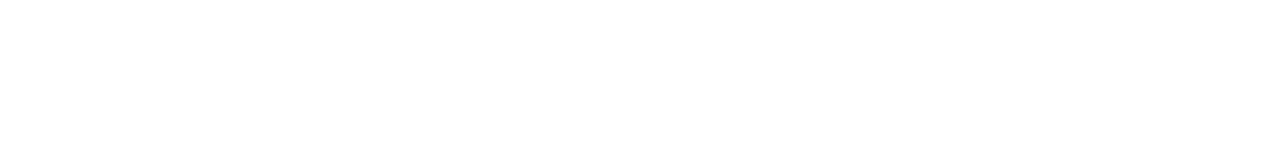
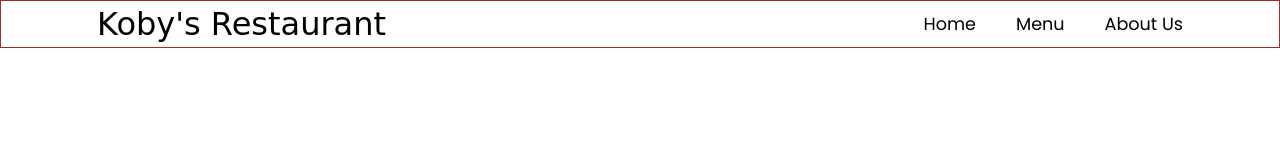
Before and after one commit to mark-akom/restaurant, a website built with webpack: page dist/index.html in a window 1280 px wide. Built offline with nearby package versions, Linux system fonts and the light colour scheme; a web font is replaced by a local one.

Commit message:
Added the structure for the nav bar and also styled it.

```diff
--- /dev/null
+++ b/src/home-styles.css
@@ -0,0 +1,45 @@
+/* font for the website use */
+
+
+@import url('https://fonts.googleapis.com/css2?family=Poppins:wght@400;600&family=Yuji+Hentaigana+Akebono&display=swap');
+
+* {
+    padding: 0;
+    margin: 0;
+    box-sizing: border-box;
+}
+
+body {
+    font-family: 'Poppins', sans-serif;
+}
+
+ul {
+    list-style: none;
+}
+
+/* styling of the navigation bar */
+
+.logo-text {
+    font-family: 'Yuji Hentaigana Akebono', cursive;
+    font-weight: 400;
+    font-size: 2em;
+}
+
+.nav-links {
+    display: flex;
+    align-items: center;
+    gap: 40px;
+}
+
+.nav-links li {
+    font-size: 1.1em;
+    font-weight: 400;
+}
+
+.top-navbar {
+    display: flex;
+    justify-content: space-between;
+    border: 1px solid brown;
+    align-items: center;
+    padding: 4px 96px;
+}
--- a/src/index.js
+++ b/src/index.js
@@ -1 +1 @@
-alert('Welcome to my restaurant');
+// alert('Welcome to my restaurant');
```
Also changed, not shown: dist/index.html, dist/main.js (deleted).
